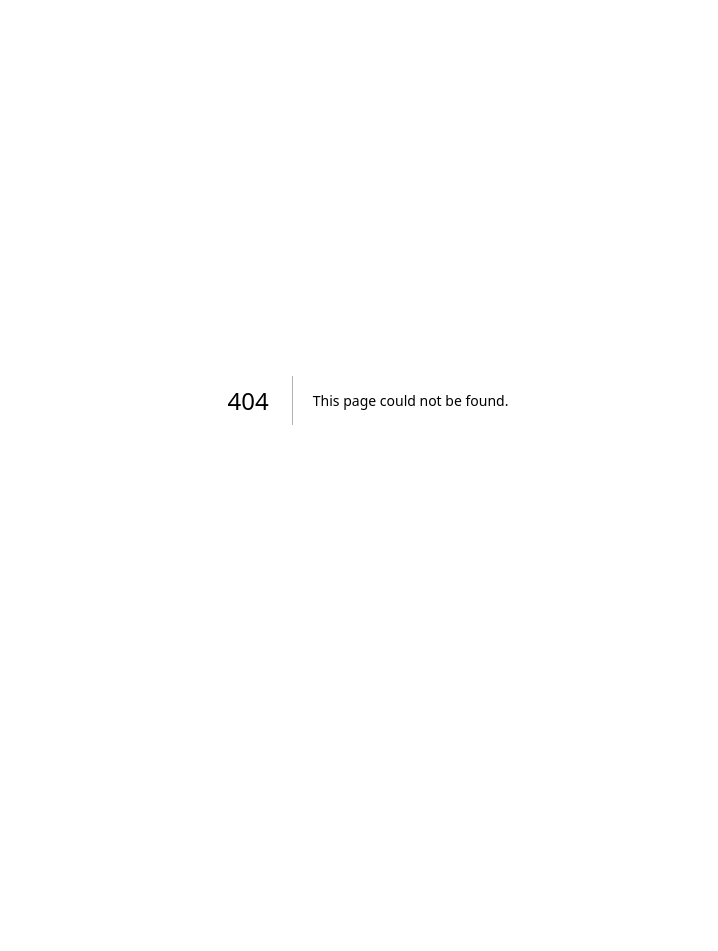
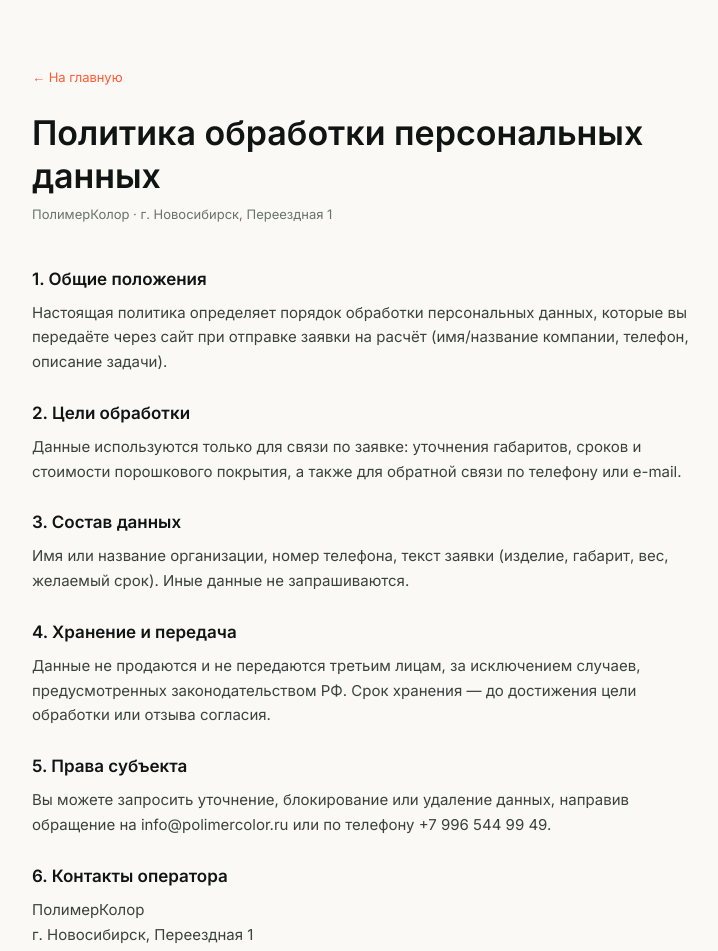
Before and after one commit to nuroxsfera/Polimer, a Next.js app: page /privacy in a window 1280 px wide. Before the commit this address had no page. Shown: the top 951 px of the page, without its empty margins (272-990 px from the left). Before the commit the page ends 800 px from the top, so only its background shows below. Built offline with nearby package versions, Linux system fonts and the light colour scheme; no server answers.

Commit message:
SEO: metadata, robots, sitemap, favicon, privacy page

```diff
--- a/src/app/layout.tsx
+++ b/src/app/layout.tsx
@@ -1,4 +1,4 @@
-import type { Metadata } from "next";
+import type { Metadata, Viewport } from "next";
 import { Inter } from "next/font/google";
 import "./globals.css";
 
@@ -8,17 +8,58 @@ const inter = Inter({
   display: "swap",
 });
 
-export const viewport = {
+export const viewport: Viewport = {
   width: "device-width",
   initialScale: 1,
   maximumScale: 5,
   themeColor: "#101412",
 };
 
+const siteUrl = process.env.NEXT_PUBLIC_SITE_URL ?? "https://polimer-six.vercel.app";
+
 export const metadata: Metadata = {
-  title: "ПолимерКолор — Полимерно-порошковое покрытие крупногабаритных изделий · Новосибирск",
+  metadataBase: new URL(siteUrl),
+  title: {
+    default: "ПолимерКолор — Полимерно-порошковое покрытие крупногабаритных изделий · Новосибирск",
+    template: "%s · ПолимерКолор",
+  },
   description:
     "Полимерно-порошковое покрытие крупногабаритных изделий в Новосибирске. Камера ППП 12×3×3 м, до 3,5 т. Изделия длиной до 12 м без разборки и резки.",
+  keywords: [
+    "порошковая окраска",
+    "полимерное покрытие",
+    "Новосибирск",
+    "крупногабарит",
+    "длинномер",
+    "полимерная камера",
+    "ПолимерКолор",
+  ],
+  authors: [{ name: "ПолимерКолор" }],
+  openGraph: {
+    type: "website",
+    locale: "ru_RU",
+    url: siteUrl,
+    siteName: "ПолимерКолор",
+    title: "ПолимерКолор — полимерно-порошковое покрытие крупногабарита",
+    description:
+      "Камера ППП 12×3×3 м, до 3,5 т. Изделия до 12 м без разборки и резки. Новосибирск, Переездная 1.",
+  },
+  twitter: {
+    card: "summary_large_image",
+    title: "ПолимерКолор · Новосибирск",
+    description: "Полимерно-порошковое покрытие крупногабаритных изделий. Камера 12×3×3 м, до 3,5 т.",
+  },
+  robots: {
+    index: true,
+    follow: true,
+  },
+  icons: {
+    icon: [{ url: "/favicon.svg", type: "image/svg+xml" }],
+    apple: [{ url: "/favicon.svg" }],
+  },
+  alternates: {
+    canonical: siteUrl,
+  },
 };
 
 export default function RootLayout({
--- /dev/null
+++ b/src/app/privacy/page.tsx
@@ -0,0 +1,76 @@
+import type { Metadata } from "next";
+import Link from "next/link";
+import { ADDRESS, EMAIL, PHONE } from "@/components/assets";
+
+export const metadata: Metadata = {
+  title: "Политика обработки персональных данных",
+  description: "Политика обработки персональных данных ПолимерКолор",
+};
+
+export default function PrivacyPage() {
+  return (
+    <main className="min-h-screen bg-[#faf9f5] text-[#101412]">
+      <div className="mx-auto max-w-[720px] px-4 py-16 sm:px-6">
+        <Link href="/" className="text-[13px] text-[#ff5a36] hover:underline">
+          ← На главную
+        </Link>
+        <h1 className="mt-6 text-[28px] font-semibold leading-tight sm:text-[34px]">
+          Политика обработки персональных данных
+        </h1>
+        <p className="mt-2 text-[13px] text-[#69736d]">ПолимерКолор · {ADDRESS}</p>
+
+        <div className="mt-10 space-y-6 text-[15px] leading-[1.65] text-[#3a423d]">
+          <section>
+            <h2 className="text-[17px] font-semibold text-[#101412]">1. Общие положения</h2>
+            <p className="mt-2">
+              Настоящая политика определяет порядок обработки персональных данных, которые вы
+              передаёте через сайт при отправке заявки на расчёт (имя/название компании, телефон,
+              описание задачи).
+            </p>
+          </section>
+          <section>
+            <h2 className="text-[17px] font-semibold text-[#101412]">2. Цели обработки</h2>
+            <p className="mt-2">
+              Данные используются только для связи по заявке: уточнения габаритов, сроков и
+              стоимости порошкового покрытия, а также для обратной связи по телефону или e-mail.
+            </p>
+          </section>
+          <section>
+            <h2 className="text-[17px] font-semibold text-[#101412]">3. Состав данных</h2>
+            <p className="mt-2">
+              Имя или название организации, номер телефона, текст заявки (изделие, габарит, вес,
+              желаемый срок). Иные данные не запрашиваются.
+            </p>
+          </section>
+          <section>
+            <h2 className="text-[17px] font-semibold text-[#101412]">4. Хранение и передача</h2>
+            <p className="mt-2">
+              Данные не продаются и не передаются третьим лицам, за исключением случаев,
+              предусмотренных законодательством РФ. Срок хранения — до достижения цели обработки
+              или отзыва согласия.
+            </p>
+          </section>
+          <section>
+            <h2 className="text-[17px] font-semibold text-[#101412]">5. Права субъекта</h2>
+            <p className="mt-2">
+              Вы можете запросить уточнение, блокирование или удаление данных, направив обращение
+              на {EMAIL} или по телефону {PHONE}.
+            </p>
+          </section>
+          <section>
+            <h2 className="text-[17px] font-semibold text-[#101412]">6. Контакты оператора</h2>
+            <p className="mt-2">
+              ПолимерКолор
+              <br />
+              {ADDRESS}
+              <br />
+              {PHONE}
+              <br />
+              {EMAIL}
+            </p>
+          </section>
+        </div>
+      </div>
+    </main>
+  );
+}
--- /dev/null
+++ b/src/app/robots.ts
@@ -0,0 +1,14 @@
+import type { MetadataRoute } from "next";
+
+const siteUrl = process.env.NEXT_PUBLIC_SITE_URL ?? "https://polimer-six.vercel.app";
+
+export default function robots(): MetadataRoute.Robots {
+  return {
+    rules: {
+      userAgent: "*",
+      allow: "/",
+      disallow: ["/api/"],
+    },
+    sitemap: `${siteUrl}/sitemap.xml`,
+  };
+}
--- /dev/null
+++ b/src/app/sitemap.ts
@@ -0,0 +1,20 @@
+import type { MetadataRoute } from "next";
+
+const siteUrl = process.env.NEXT_PUBLIC_SITE_URL ?? "https://polimer-six.vercel.app";
+
+export default function sitemap(): MetadataRoute.Sitemap {
+  return [
+    {
+      url: siteUrl,
+      lastModified: new Date(),
+      changeFrequency: "weekly",
+      priority: 1,
+    },
+    {
+      url: `${siteUrl}/privacy`,
+      lastModified: new Date(),
+      changeFrequency: "yearly",
+      priority: 0.3,
+    },
+  ];
+}
```
Also changed, not shown: public/favicon.svg (added).
